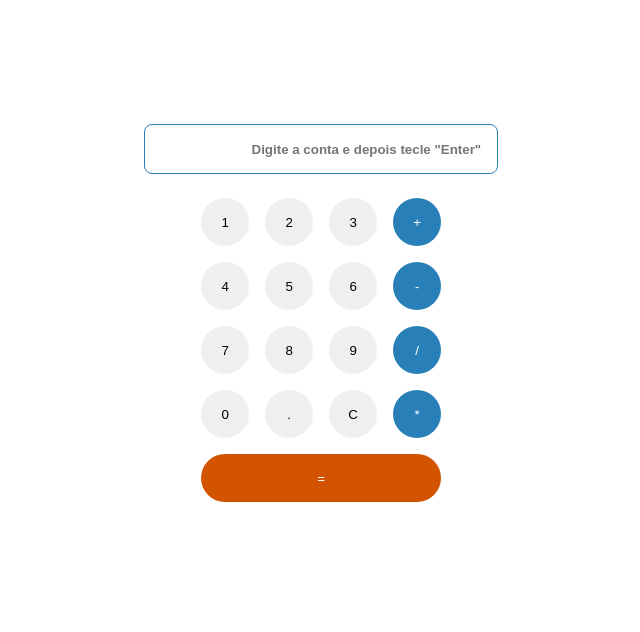
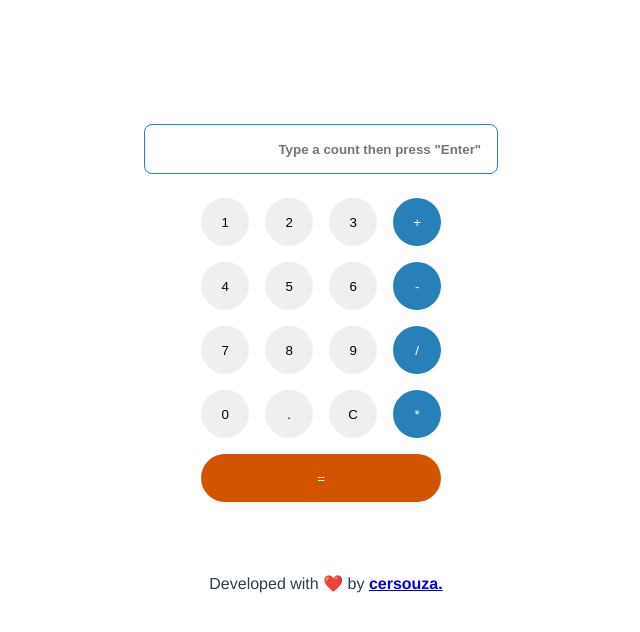
Before and after one commit to cersouza/vue-calculator-app, a Vue app: page / in a window 1280 px wide. Shown: the top 632 px of the page, without its empty margins (314-954 px from the left). Built offline with nearby package versions, Linux system fonts and the light colour scheme.

Commit message:
style: added icon and updated title and `Display` label

```diff
--- a/public/index.html
+++ b/public/index.html
@@ -4,7 +4,7 @@
     <meta charset="utf-8">
     <meta http-equiv="X-UA-Compatible" content="IE=edge">
     <meta name="viewport" content="width=device-width,initial-scale=1.0">
-    <link rel="icon" href="<%= BASE_URL %>favicon.ico">
+    <link rel="icon" href="<%= BASE_URL %>calculator-icon.png">
     <title><%= htmlWebpackPlugin.options.title %></title>
   </head>
   <body>
--- a/src/App.vue
+++ b/src/App.vue
@@ -1,12 +1,19 @@
 <template>
   <div id="app">
-    <Calculator />
+    <main>
+      <Calculator />
+    </main>
+    <footer>
+      <p>Developed with ❤️ by <a href="https://github.com/cersouza"><strong>cersouza.</strong></a></p>
+    </footer>
   </div>
 </template>
 
 <script>
 import Calculator from './components/Calculator.vue';
 import store from './store';
+
+document.title = 'Calculator with Vue';
 
 export default {
   name: 'App',
--- a/src/components/Display.vue
+++ b/src/components/Display.vue
@@ -6,7 +6,7 @@
       data-testid="input-display"
       v-model="currentInputLocal"
       @keydown.enter="calculateResultLocal"
-      placeholder="Digite a conta e depois tecle &quot;Enter&quot;"
+      placeholder="Type a count then press &quot;Enter&quot;"
     />
   </div>
 </template>
```
Also changed, not shown: public/calculator-icon.png (added), 1 other file (tests, documents, lock files or other folders).
